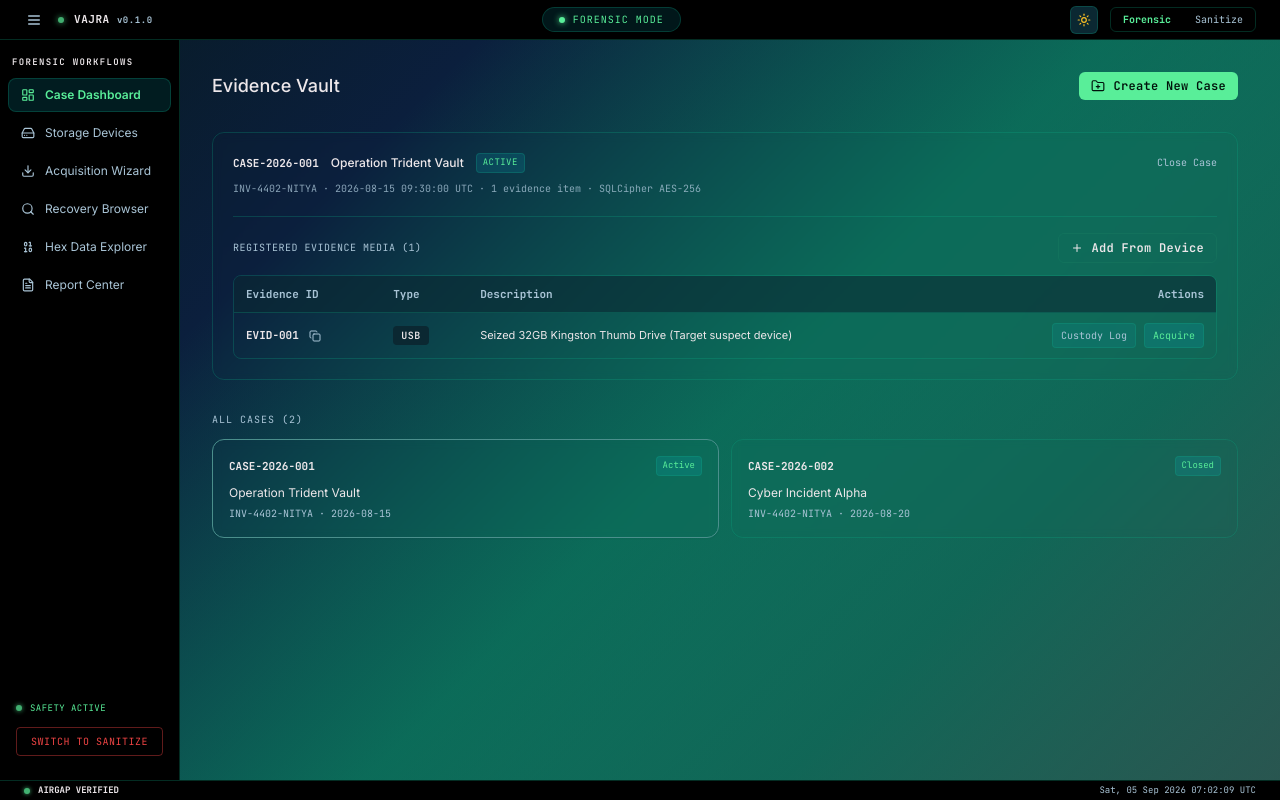
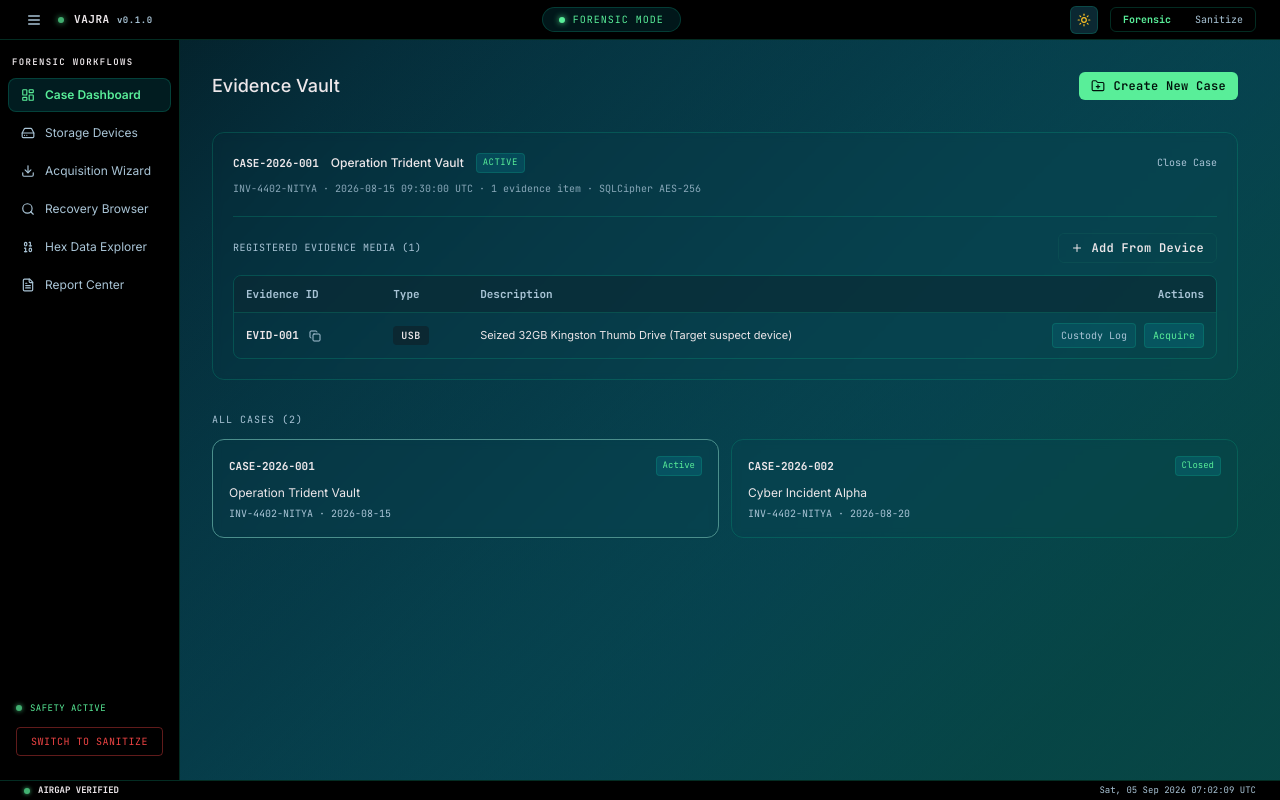
Before and after one commit to syedzahidsaleem/vajra-forensics-platform, a React (Vite) app in the folder ui/: page / in a window 1280 px wide. Built offline with nearby package versions, Linux system fonts and the light colour scheme.

Commit message:
style: enrich forensic dark background with saturated non-neon oceanic teal gradient

```diff
--- a/ui/src/globals.css
+++ b/ui/src/globals.css
@@ -124,26 +124,29 @@
   --forensic-sidebar-bg: #000000;
   --forensic-bg-gradient: linear-gradient(
     135deg,
-    #071a20 0%,
-    #0b1f3d 25%,
-    #0fae87 55%,
-    #1fd9a8 75%,
-    #7be0c0 100%
+    #03171D 0%,
+    #052D3A 20%,
+    #085466 45%,
+    #0A788A 65%,
+    #0D9B91 85%,
+    #12B3A1 100%
   );
   --forensic-page-bg: linear-gradient(
     135deg,
-    rgba(7, 26, 32, 0.25) 0%,
-    rgba(11, 31, 61, 0.3) 25%,
-    rgba(7, 26, 32, 0.45) 55%,
-    rgba(7, 26, 32, 0.6) 75%,
-    rgba(7, 26, 32, 0.7) 100%
+    rgba(3, 23, 29, 0.2) 0%,
+    rgba(5, 45, 58, 0.25) 20%,
+    rgba(3, 23, 29, 0.4) 45%,
+    rgba(3, 23, 29, 0.55) 65%,
+    rgba(3, 23, 29, 0.65) 85%,
+    rgba(3, 23, 29, 0.70) 100%
   ), linear-gradient(
     135deg,
-    #071a20 0%,
-    #0b1f3d 25%,
-    #0fae87 55%,
-    #1fd9a8 75%,
-    #7be0c0 100%
+    #03171D 0%,
+    #052D3A 20%,
+    #085466 45%,
+    #0A788A 65%,
+    #0D9B91 85%,
+    #12B3A1 100%
   );
 }
 
@@ -181,26 +184,29 @@
   --forensic-sidebar-bg: #000000;
   --forensic-bg-gradient: linear-gradient(
     135deg,
-    #071a20 0%,
-    #0b1f3d 25%,
-    #0fae87 55%,
-    #1fd9a8 75%,
-    #7be0c0 100%
+    #03171D 0%,
+    #052D3A 20%,
+    #085466 45%,
+    #0A788A 65%,
+    #0D9B91 85%,
+    #12B3A1 100%
   );
   --forensic-page-bg: linear-gradient(
     135deg,
-    rgba(7, 26, 32, 0.25) 0%,
-    rgba(11, 31, 61, 0.3) 25%,
-    rgba(7, 26, 32, 0.45) 55%,
-    rgba(7, 26, 32, 0.6) 75%,
-    rgba(7, 26, 32, 0.7) 100%
+    rgba(3, 23, 29, 0.2) 0%,
+    rgba(5, 45, 58, 0.25) 20%,
+    rgba(3, 23, 29, 0.4) 45%,
+    rgba(3, 23, 29, 0.55) 65%,
+    rgba(3, 23, 29, 0.65) 85%,
+    rgba(3, 23, 29, 0.70) 100%
   ), linear-gradient(
     135deg,
-    #071a20 0%,
-    #0b1f3d 25%,
-    #0fae87 55%,
-    #1fd9a8 75%,
-    #7be0c0 100%
+    #03171D 0%,
+    #052D3A 20%,
+    #085466 45%,
+    #0A788A 65%,
+    #0D9B91 85%,
+    #12B3A1 100%
   );
 }
 
```
